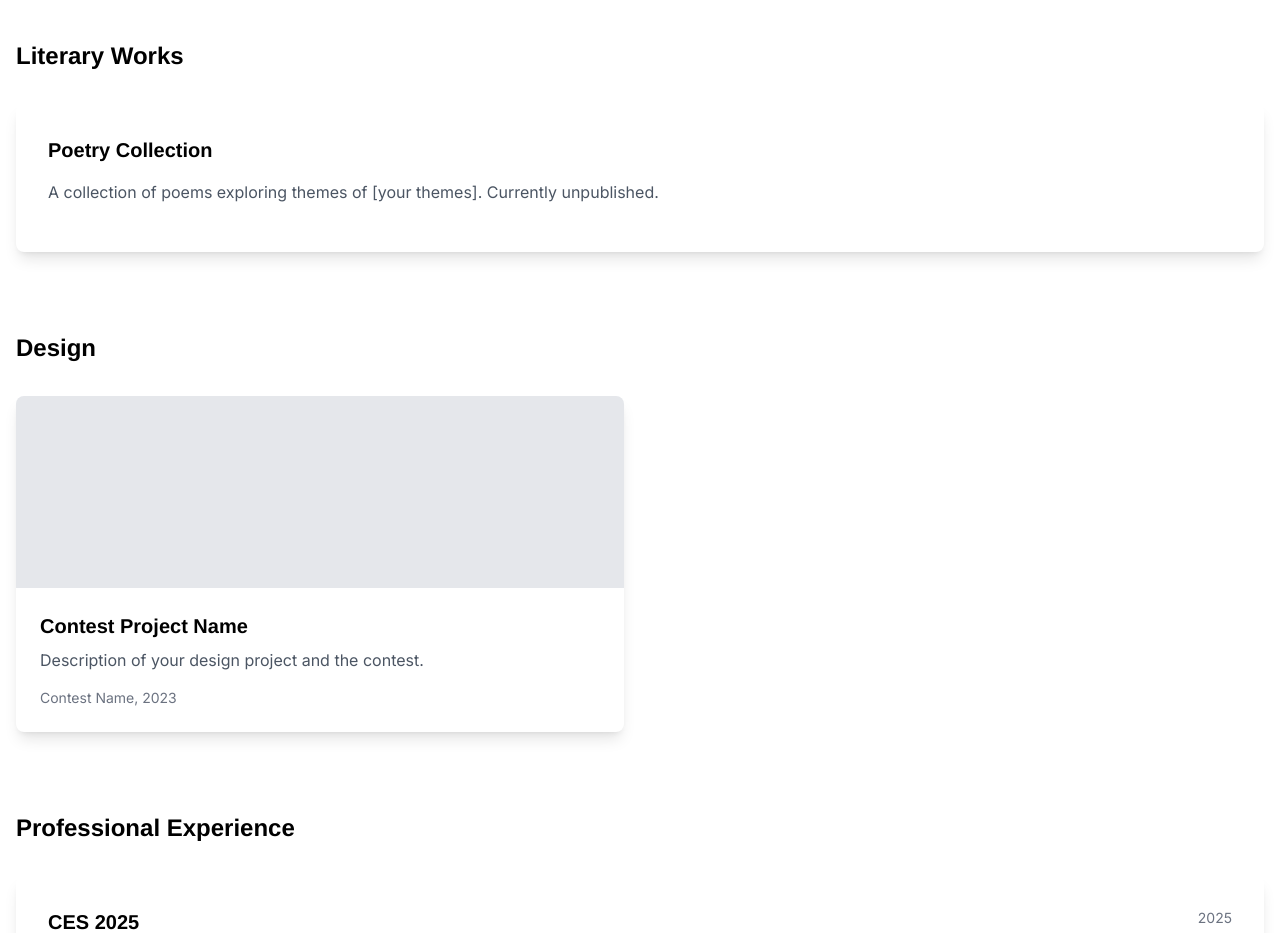
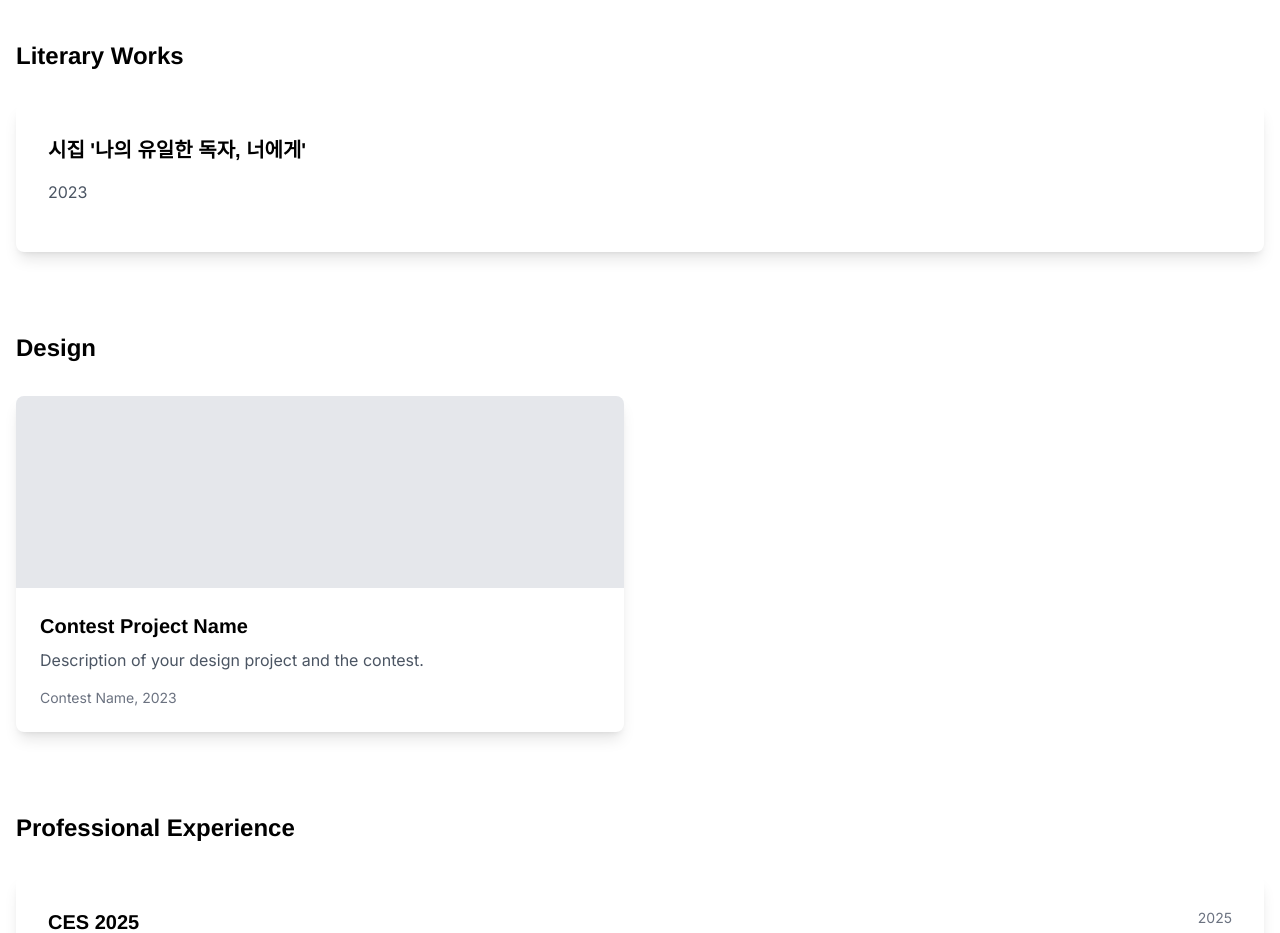
Before and after one commit to yoonj24/personal-website, a Next.js app: page /work in a window 1280 px wide. Shown: the part 1000-1933 px from the top of the page. Built offline with nearby package versions, Linux system fonts and the light colour scheme.

Commit message:
Update poem collection title and year in Literary Works section

```diff
--- a/app/work/page.tsx
+++ b/app/work/page.tsx
@@ -71,10 +71,8 @@ export default function Work() {
       <section className="mb-20">
         <h2 className="text-2xl font-semibold mb-8">Literary Works</h2>
         <div className="bg-white dark:bg-gray-800 rounded-lg p-8 shadow-lg">
-          <h3 className="text-xl font-semibold mb-4">Poetry Collection</h3>
-          <p className="text-gray-600 dark:text-gray-300 mb-4">
-            A collection of poems exploring themes of [your themes]. Currently unpublished.
-          </p>
+          <h3 className="text-xl font-semibold mb-4">시집 '나의 유일한 독자, 너에게'</h3>
+          <p className="text-gray-600 dark:text-gray-300 mb-4">2023</p>
           <div className="prose dark:prose-invert max-w-none">
             {/* Add a sample or description of your poetry work */}
           </div>
```
